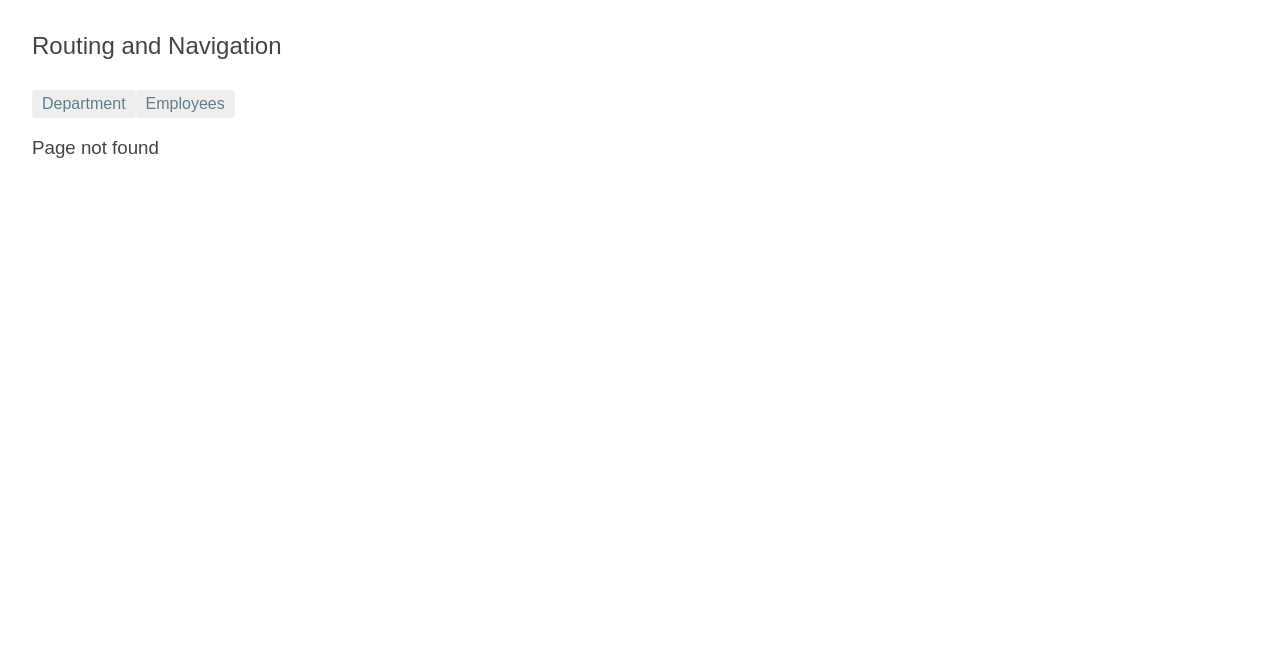
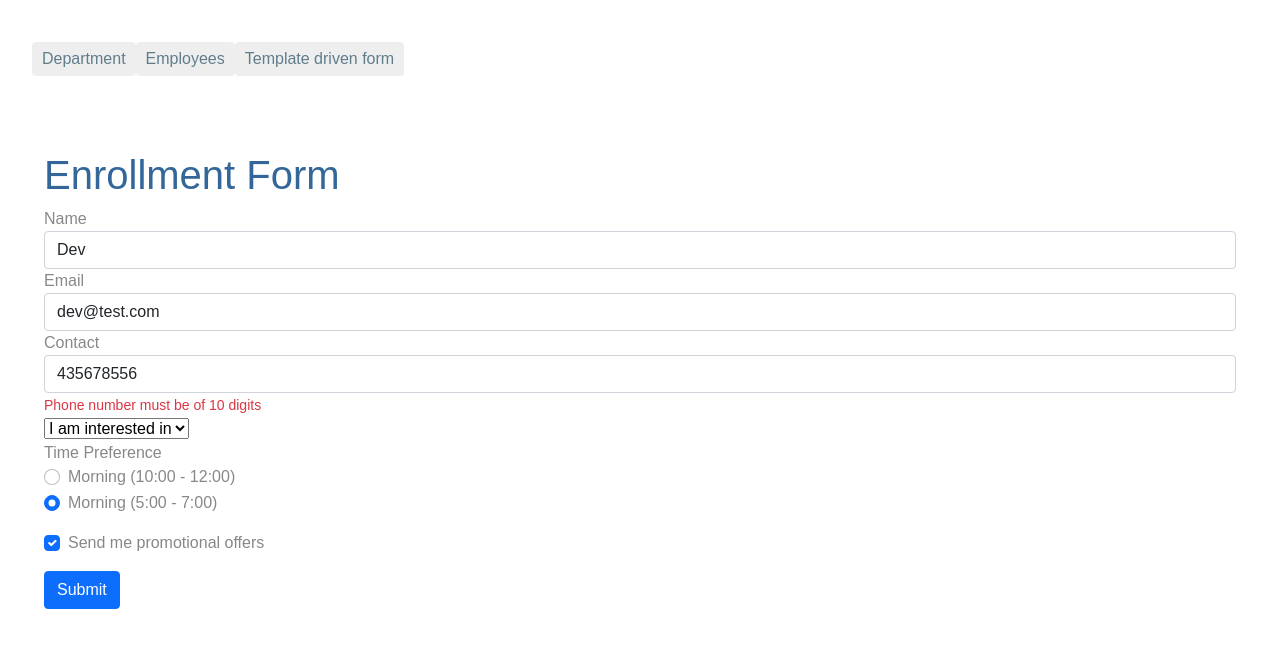
Before and after one commit to devansheee/fluffy-umbrella, an Angular app: page /tdform in a window 1280 px wide. Before the commit this address had no page. Shown: the top 648 px of the page. Built offline with nearby package versions, Linux system fonts and the light colour scheme.

Commit message:
Forms and validations done and addional files added

```diff
--- a/src/app/app.component.html
+++ b/src/app/app.component.html
@@ -7,16 +7,18 @@
   <!-- <app-employee-list></app-employee-list> -->
 
 
-<h2>Routing and Navigation</h2>
+<!-- <h2>Routing and Navigation</h2> -->
 
 <div>
   <nav>
     <a routerLink="/departments" routerLinkActive="active">Department</a>
 
     <a routerLink="/employees" outerLinkActive="active">Employees</a>
+
+    <a routerLink="/tdform">Template driven form</a>
   </nav>
 </div>
-
+<br><br><br>
 <router-outlet>
   <!-- router view goes here! -->
 </router-outlet>
--- a/src/app/app.module.ts
+++ b/src/app/app.module.ts
@@ -14,6 +14,8 @@ import { PageNotFoundComponent } from './page-not-found/page-not-found.component
 import { DepartmentDetailComponent } from './department-detail/department-detail.component';
 import { DepartmentOverviewComponent } from './department-overview/department-overview.component';
 import { DepartmentContactComponent } from './department-contact/department-contact.component';
+import { TdfComponent } from './tdf/tdf.component';
+import { HomeComponent } from './home/home.component';
 
 
 @NgModule({
@@ -28,6 +30,8 @@ import { DepartmentContactComponent } from './department-contact/department-cont
     DepartmentDetailComponent,
     DepartmentOverviewComponent,
     DepartmentContactComponent,
+    TdfComponent,
+    HomeComponent,
   ],
   imports: [
     BrowserModule,
--- /dev/null
+++ b/src/app/home/home.component.html
@@ -0,0 +1 @@
+<p>home works!</p>
--- /dev/null
+++ b/src/app/home/home.component.ts
@@ -0,0 +1,15 @@
+import { Component, OnInit } from '@angular/core';
+
+@Component({
+  selector: 'app-home',
+  templateUrl: './home.component.html',
+  styleUrls: ['./home.component.css']
+})
+export class HomeComponent implements OnInit {
+
+  constructor() { }
+
+  ngOnInit(): void {
+  }
+
+}
--- /dev/null
+++ b/src/app/tdf/tdf.component.html
@@ -0,0 +1,86 @@
+<div class="container-fluid">
+    <h1>Enrollment Form</h1>
+    <form #userForm="ngForm">
+
+        <!-- this brings the data from view to the class
+        {{userForm.value| json}}
+
+        <hr>
+        this brings the data from the class to the view
+        {{userModel | json}} -->
+
+        <div class="form-group">
+            <label for="name">Name</label>
+            <!-- apply bootstrap class for form validations. do class binding using [] and apply the classes conditionally -->
+            <input type="text" #name="ngModel" [class.is-invalid]='name.invalid && name.touched' class="form-control" name="username" [(ngModel)]='userModel.name' required>
+            <small class="text-danger" [class.d-none]='name.valid || name.untouched'> Name is required.</small>
+        </div>
+
+        <!-- #name =>  {{name.className}}   : classnames will be given -->
+        <!-- its more convinient to work with properties as it gives us the boolean values as below! -->
+        <!-- {{name.untouched}}
+        {{name.pristine}}
+        {{name.valid}} -->
+
+        <div class="form-group">
+            <label for="email">Email</label>
+            <input type="email" class="form-control" name="email" [(ngModel)]='userModel.email'>
+
+        </div>
+        <div class="form-group">
+            <label for="contact">Contact</label>
+            <input type="tel" #phone='ngModel' pattern="^\d{10}$" [class.is-invalid]='phone.touched && phone.invalid' class="form-control" name="contact" [(ngModel)]='userModel.phone' required>
+            <!-- <small class='text-danger' [class.d-none]='phone.valid || phone.touched'>The phone number is required and must be 10 digits.</small> -->
+            <div *ngIf="phone.errors && (phone.invalid || phone.touched)">
+                <small class="text-danger" *ngIf="phone.errors['required']">Phone number is required</small>
+                <small class="text-danger" *ngIf="phone.errors['pattern']">Phone number must be of 10 digits</small>
+            </div>
+        </div>
+        <div class="form-group">
+            <select name="topics" #topic='ngModel' [class.is-invalid]='topicHasError && topic.touched' [(ngModel)]='userModel.topic' (blur)="validateTopic(topic.value)" (change)="validateTopic(topic.value)">
+                <option value="default">I am interested in</option>
+                <option *ngFor="let topic of topics">{{topic}}</option>
+            </select>
+            <small class="text-danger" [class.d-none]='!topicHasError || topic.untouched'>Please select a topic</small>
+        </div>
+        <div class="mb-3">
+            <label for="timepref">Time Preference</label>
+            <div class="form-check">
+
+                <input type="radio" name="timePref" class="form-check-input" value="morning" [(ngModel)]='userModel.timepref'>
+                <label class="form-input-label">Morning (10:00 - 12:00)</label>
+            </div>
+
+            <div class="form-check">
+                <input type="radio" name="timePref" class="form-check-input" value="morning" [(ngModel)]='userModel.timepref'>
+                <label class="form-input-label">Morning (5:00 - 7:00)</label>
+            </div>
+        </div>
+        <div class="form-check mb-3">
+            <input type="checkbox" class="form-check-input" name="promo" [(ngModel)]='userModel.subscribe'>
+            <label for="promo" class="form-check-label">Send me promotional offers</label>
+        </div>
+
+        <!-- NGMODEL GROUP DIRECTIVE -->
+
+        <!-- <div ngModelGroup="addess">
+            <div class="form-group">
+                <label for="street">Street</label>
+                <input type="text" name="street" class="form-control" ngModel>
+            </div>
+            <div class="form-group">
+                <label for="city">City</label>
+                <input type="text" name="city" class="form-control" ngModel>
+            </div>
+
+            <div class="form-group">
+                <label for="state">State</label>
+                <input type="text" name="state" class="form-control" ngModel>
+            </div>
+        </div> -->
+
+        <button class="btn btn-primary" type="submit">Submit</button>
+    </form>
+</div>
+
+<!-- in template driven form : we have 3 directives {ngform, ngmodel, ngmodelgroup } -->
--- /dev/null
+++ b/src/app/tdf/tdf.component.ts
@@ -0,0 +1,29 @@
+import { Component, OnInit } from '@angular/core';
+import { User } from '../models/user';
+
+@Component({
+  selector: 'app-tdf',
+  templateUrl: './tdf.component.html',
+  styleUrls: ['./tdf.component.css']
+})
+export class TdfComponent implements OnInit {
+  topics = ['Angular', 'React', 'Vue'];
+  topicHasError = true;
+  userModel = new User('Dev', 'dev@test.com', 435678556, 'default', 'morning', true);
+  constructor() { }
+
+  ngOnInit(): void {
+  }
+
+  validateTopic(value: string){
+
+    if(value === 'default'){
+      this.topicHasError= true;
+    }
+    else{
+      this.topicHasError= false;
+    }
+
+  }
+
+}
--- a/src/index.html
+++ b/src/index.html
@@ -6,6 +6,8 @@
   <base href="/">
   <meta name="viewport" content="width=device-width, initial-scale=1">
   <link rel="icon" type="image/x-icon" href="favicon.ico">
+  <!-- CSS only -->
+<link href="https://cdn.jsdelivr.net/npm/bootstrap@5.1.3/dist/css/bootstrap.min.css" rel="stylesheet" integrity="sha384-1BmE4kWBq78iYhFldvKuhfTAU6auU8tT94WrHftjDbrCEXSU1oBoqyl2QvZ6jIW3" crossorigin="anonymous">
 </head>
 <body>
   <app-root></app-root>
```
Also changed, not shown: src/app/app-routing.module.ts (+8 -2 lines), src/app/home/home.component.css (added), src/app/tdf/tdf.component.css (added), 2 other files (tests, documents, lock files or other folders).
